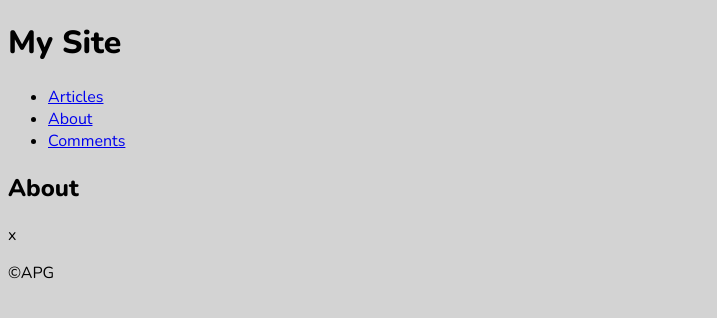
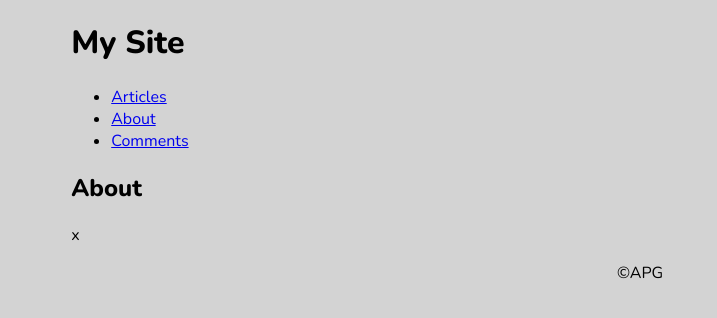
Before and after one commit to GrytsenkoAndrey/sksymfony, a Symfony app: template templates/about.html.twig in a window 1280 px wide. Shown: the top 318 px of the page, without its empty margins (0-717 px from the left). Run offline with Twig, Linux system fonts and the light colour scheme; the template is opened without the code that fills it: most values are stand-ins (such as "Sample title", 1, 10 or a date in 2020); style sheets or scripts are compiled from the project's sources; some libraries are stand-ins or nearby versions.

Commit message:
Fix app.scss and templates 2022-06-30

```diff
--- a/assets/styles/app.scss
+++ b/assets/styles/app.scss
@@ -3,6 +3,25 @@
 body {
     background-color: lightgray;
     font-family: 'Nunito', sans-serif;
+}
+
+header {
+    margin: 1rem auto 0;
+    min-width: 300px;
+    width: 90%;
+}
+
+main {
+    margin: 1rem auto;
+    min-width: 300px;
+    width: 90%;
+}
+
+footer {
+    margin: 0 auto 1rem;
+    min-width: 300px;
+    text-align: center;
+    width: 90%;
 }
 
 .heart {
@@ -13,3 +32,10 @@ body {
     color: red;
     text-decoration: underline;
 }
+
+#div_articles {
+    display: grid;
+    grid-column-gap: 10px;
+    grid-template-columns: repeat(4, 1fr);
+    grid-row-gap: 1em;
+}
--- a/templates/admin/comments/index.html.twig
+++ b/templates/admin/comments/index.html.twig
@@ -4,6 +4,7 @@
 
 {% block body %}
     {% block content %}
+
         <div class="col-sm-12">
             <h1>Control comments</h1>
             <form action="">
--- a/templates/base.html.twig
+++ b/templates/base.html.twig
@@ -24,6 +24,8 @@
             </ul>
         </nav>
     </header>
+    <main>
         {% block body %}{% endblock %}
+    </main>
     </body>
 </html>
--- a/templates/layouts/front.html.twig
+++ b/templates/layouts/front.html.twig
@@ -6,7 +6,7 @@
           content="width=device-width, user-scalable=no, initial-scale=1.0, maximum-scale=1.0, minimum-scale=1.0">
     <meta http-equiv="X-UA-Compatible" content="ie=edge">
     <title>SK Symfony</title>
-    <link rel="stylesheet" href="http://localhost:9010/public{{ asset('build/app.css') }}">
+    <link rel="stylesheet" href="{{ asset('build/app.css') }}">
 </head>
 <body>
 <header>
```
Also changed, not shown: src/Controller/Admin/ArticlesController.php (+4 -3 lines), templates/article.html.twig (+6 -4 lines), templates/base_content.html.twig (+1 -9 lines), public/images/simon-chicken.jpg (added), public/images/simon-hey.png (added).
